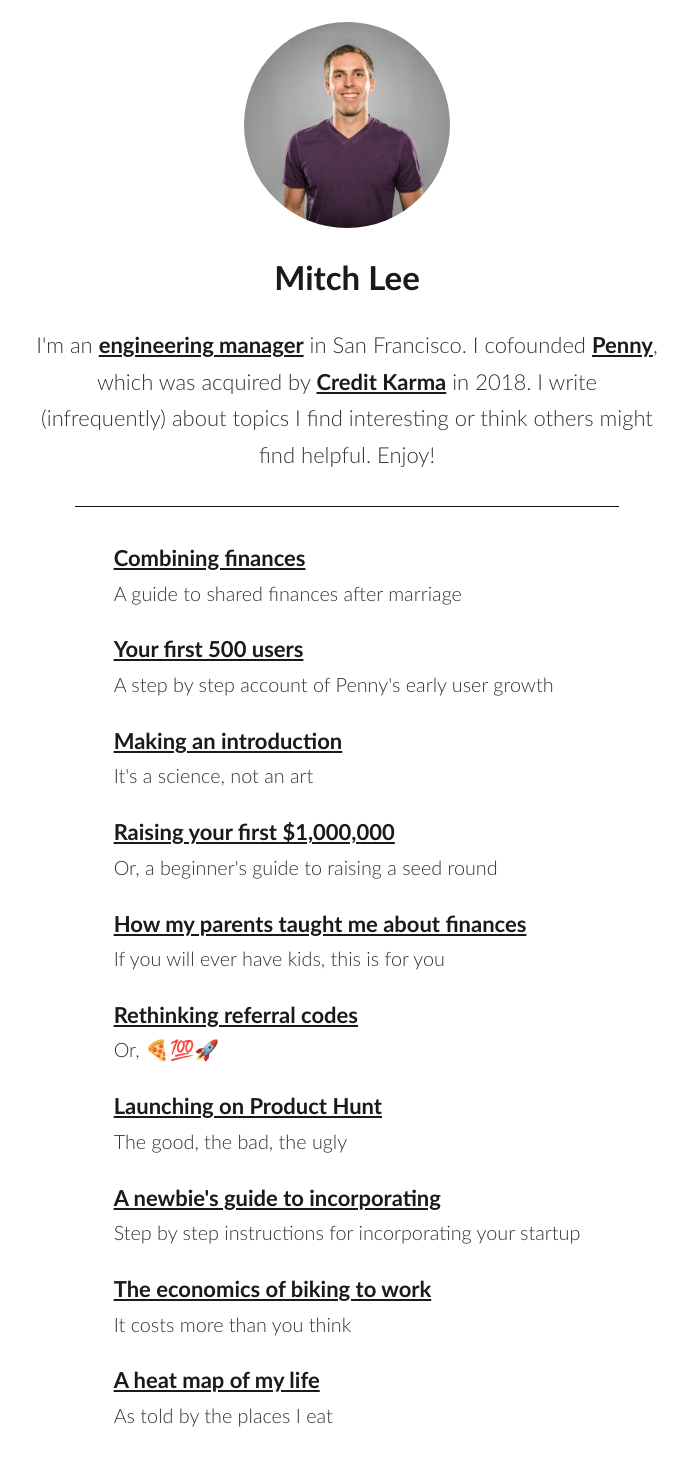
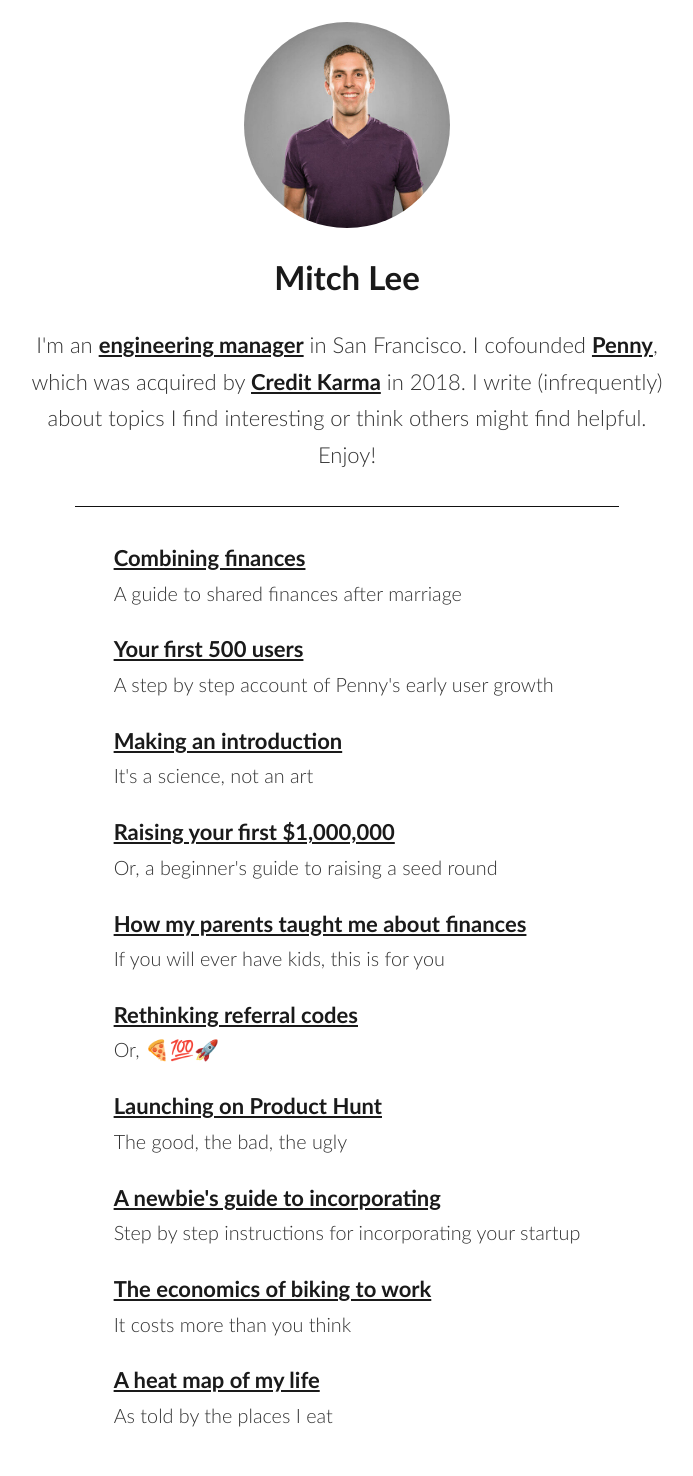
Before and after one commit to dontmitch/dontmitch.github.io, a Jekyll site: the page built from index.html, in a window 1280 px wide. Shown: the whole page, without its empty margins (293-986 px from the left). Built offline with Jekyll 4.4.1, drawn with Linux system fonts in a browser that asks for light colours.

Commit message:
Reduce padding.

```diff
--- a/index.html
+++ b/index.html
@@ -107,7 +107,7 @@
         margin: 1rem auto;
       }
       header p {
-        padding: 0 1.25rem 1.5rem;
+        padding: 0 1rem 1.5rem;
         text-align: center;
       }
       .image-wrap {
```
